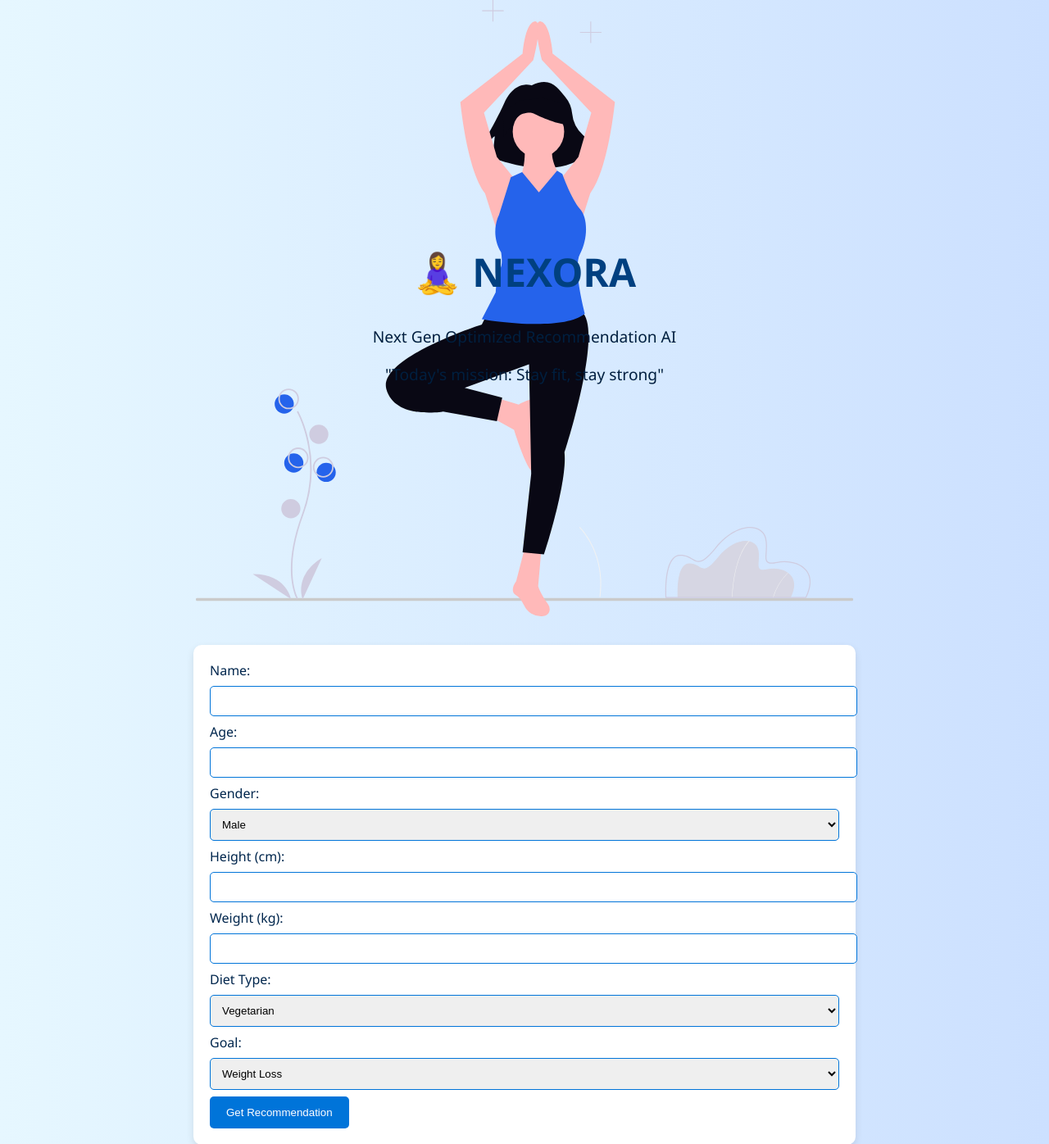
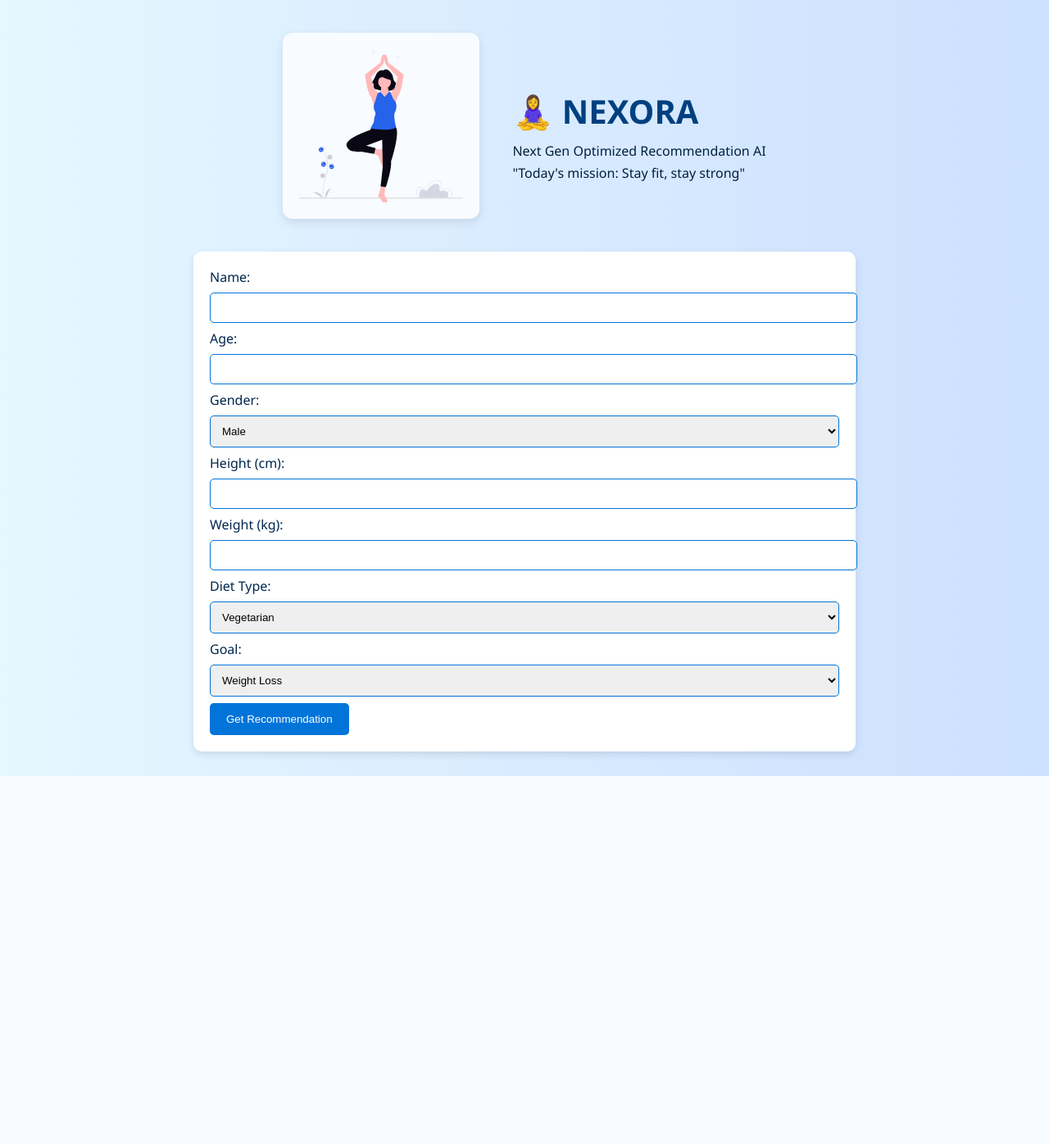
Before and after one commit to santhoshsrinika7/Fitness-AI, a Flask app: template templates/index.html in a window 1280 px wide. Shown: the top 1396 px of the page at 82% size. After the commit the page ends 947 px from the top, so only its background shows below. Run offline with Flask 3, Linux system fonts and the light colour scheme; the template is opened without the code that fills it, so the values that code supplies are empty.

Commit message:
Update style.css

```diff
--- a/static/images/style.css
+++ b/static/images/style.css
@@ -4,37 +4,45 @@ body {
     color: #00264d;
     margin: 0;
     padding: 0;
+.hero {
+    display: flex;
+    justify-content: center;
+    align-items: center;
+    gap: 40px; /* space between image and text */
+    margin: 40px auto;
+    max-width: 900px;
 }
 
-.hero {
-    position: relative;
-    text-align: center;
-    color: white;
+.hero-box {
+    background: #f8fbff;
+    padding: 20px;
+    border-radius: 12px;
+    box-shadow: 0 4px 12px rgba(0,0,0,0.1);
 }
 
-.hero-img {
-    width: 100%;
-    height: 400px;
-    object-fit: cover;
-    opacity: 0.85;
+.hero-img-box {
+    width: 200px;   /* smaller size */
+    height: auto;
+    display: block;
+    margin: auto;
 }
 
 .hero-text {
-    position: absolute;
-    top: 50%;
-    left: 50%;
-    transform: translate(-50%, -50%);
+    text-align: left;
+    max-width: 400px;
 }
 
 .hero-text h1 {
-    font-size: 3rem;
+    font-size: 2.5rem;
     color: #004080;
+    margin-bottom: 10px;
 }
 
 .hero-text p {
-    font-size: 1.2rem;
+    margin: 5px 0;
     color: #001f3f;
 }
+
 
 .form-card {
     background-color: #ffffff;
```
